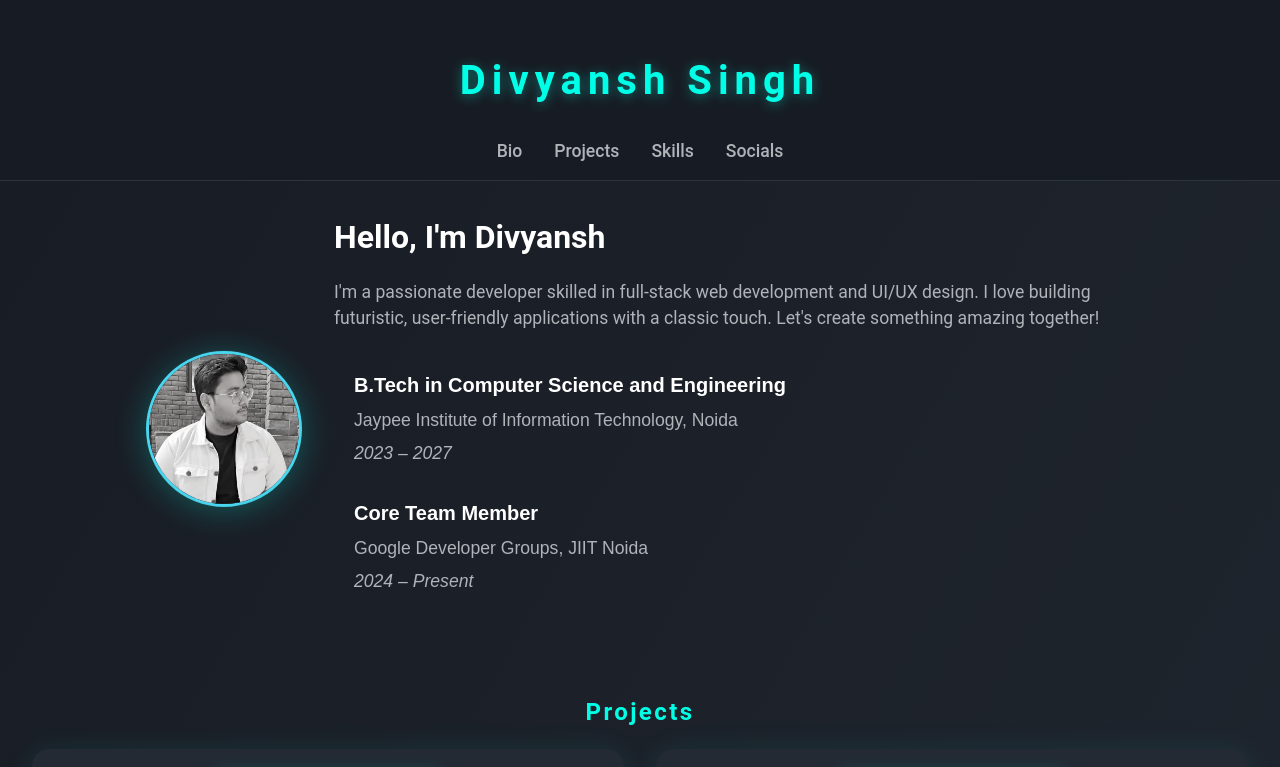
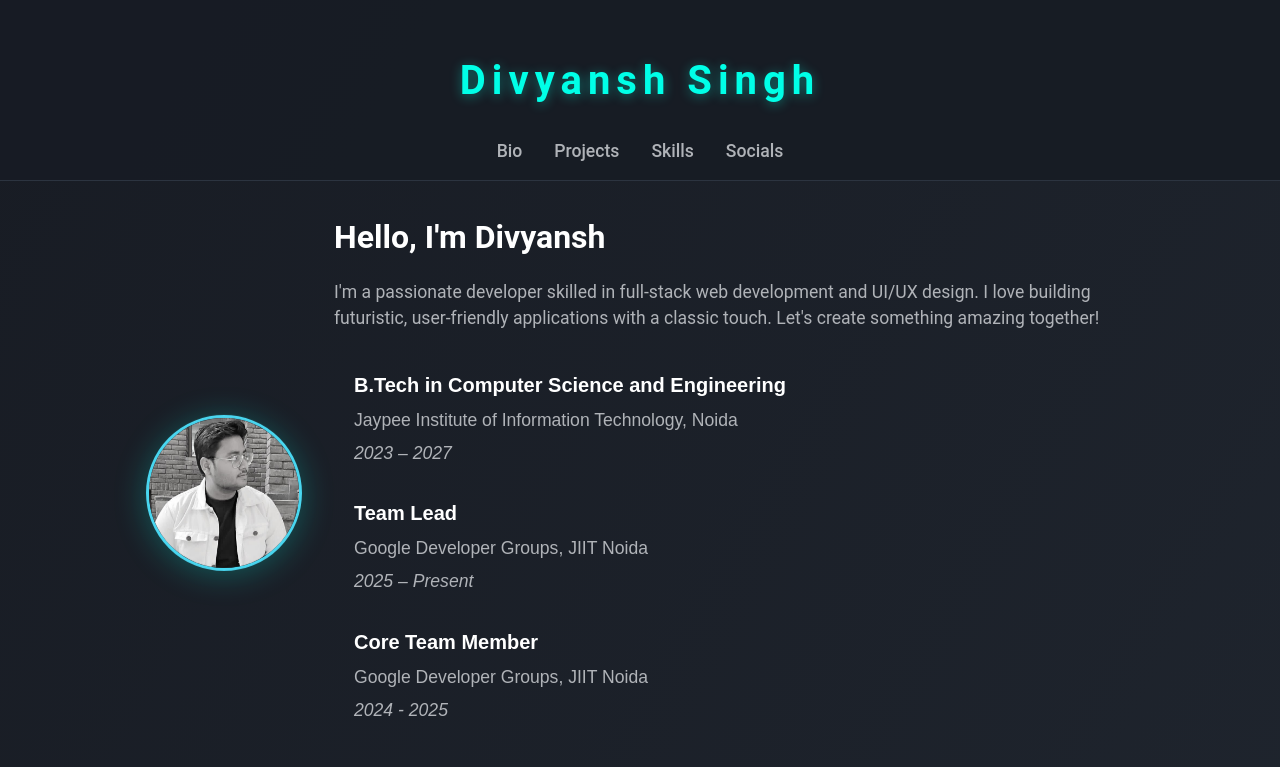
Before and after one commit to Divgithub045/portfolioc, a React (Vite) app: page / in a window 1280 px wide. Shown: the top 767 px of the page. Built offline with nearby package versions, Linux system fonts and the light colour scheme.

Commit message:
Version Update

```diff
--- a/src/components/Bio.jsx
+++ b/src/components/Bio.jsx
@@ -18,11 +18,15 @@ const Bio = () => (
         <p className="subtitle">Jaypee Institute of Information Technology, Noida</p>
         <p className="date">2023 – 2027</p>
       </div>
-
+        <div className="entry">
+        <h3 className="title">Team Lead</h3>
+        <p className="subtitle">Google Developer Groups, JIIT Noida</p>
+        <p className="date">2025 – Present</p>
+      </div>
       <div className="entry">
         <h3 className="title">Core Team Member</h3>
         <p className="subtitle">Google Developer Groups, JIIT Noida</p>
-        <p className="date">2024 – Present</p>
+        <p className="date"> 2024 - 2025 </p>
       </div>
     </div>
 
```
